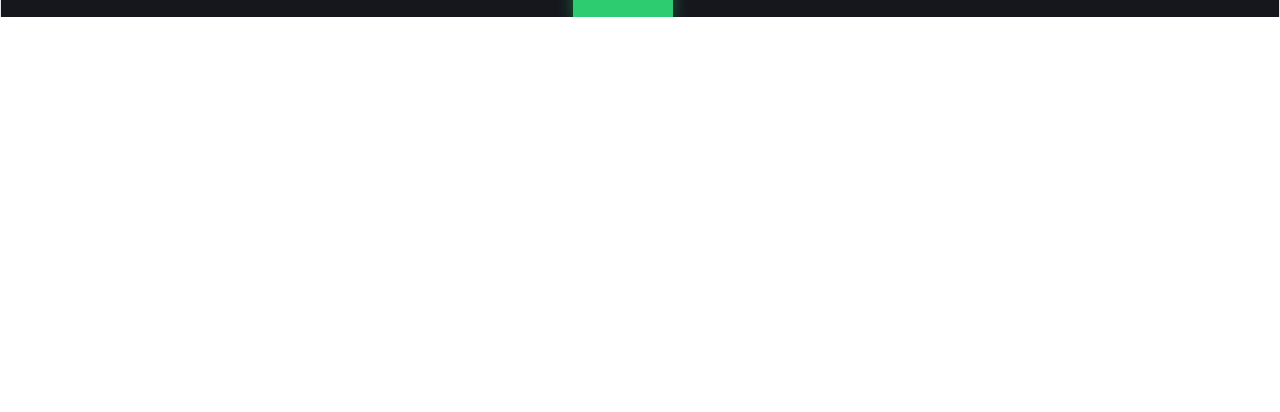
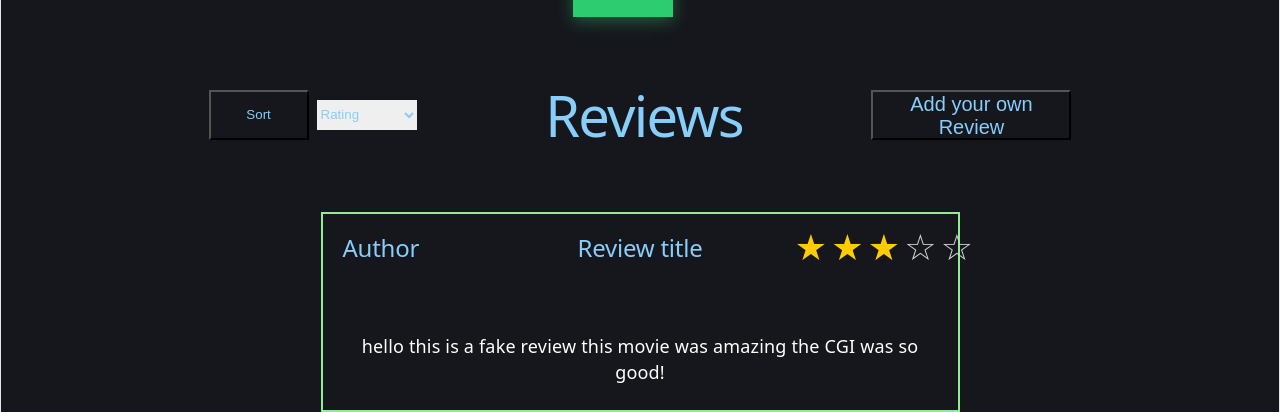
Before and after one commit to cfaguilera/CS312-FinalProject, a React (Vite) app in the folder cs312_final/frontend/: page / in a window 1280 px wide. Shown: the part 847-1259 px from the top of the page. Before the commit the page ends 864 px from the top, so only its background shows below. Built offline with nearby package versions, Linux system fonts and the light colour scheme.

Commit message:
Homepage finalized
The boomer streaming website homepage has been finalized. However it is still static

```diff
--- a/cs312_final/frontend/src/App.css
+++ b/cs312_final/frontend/src/App.css
@@ -272,7 +272,116 @@ body {
   transform: translateX(1px);
 }
 
+.reviewSection {
+  display: flex;
+  align-items: center;
+  max-width: 1200px;
+  margin: 0 auto;
+  padding: 0 40px;
+  box-sizing: border-box;
+  justify-content: space-evenly;
+}
+
+.reviewSort {
+  display: flex;
+  align-items: center;
+  gap: 8px;
+  flex-shrink: 0;
+}
+
+#sortButton {
+  width: 100px;
+  height: 50px;
+  color: lightskyblue;
+  background-color: transparent;
+}
+
+#listing {
+  width: 100px;
+  height: 30px;
+  color: lightskyblue;
+  border: none;
+}
+
+/* Review */
+#makeReview {
+  width: 200px;
+  height: 50px;
+  font-size: 20px;
+  color: lightskyblue;
+  background-color: transparent;
+}
+
+.reviews {
+  border: 2px solid lightgreen;
+  width: 50%;
+  margin: 0 auto;
+  box-sizing: border-box;
+  min-height: 200px;
+  padding: 20px;
+}
+
+#review {
+  display: flex;
+  flex-direction: column;
+  justify-content: space-between;
+  gap: 24px;
+  min-height: 156px;
+}
+
+#reviewTop {
+  display: grid;
+  grid-template-columns: minmax(0, 1fr) minmax(0, 2fr) minmax(0, 1fr);
+  align-items: start;
+  gap: 12px;
+  width: 100%;
+}
+
+#reviewAuthor {
+  grid-column: 1;
+  text-align: left;
+  margin: 0;
+  overflow-wrap: anywhere;
+}
+
+#reviewTitle {
+  grid-column: 2;
+  text-align: center;
+  margin: 0;
+  overflow-wrap: anywhere;
+}
+
+#reviewBottom {
+  text-align: center;
+  width: 100%;
+}
+
+
+#reviewPG {
+  text-align: center;
+  padding-bottom: 5px;
+}
+
+.reviewRating {
+  display: inline-flex;
+  gap: 4px;
+  font-size: 2rem;
+}
+
+.starFilled {
+  color: #fc0;
+}
+
+.starEmpty {
+  color: #d3d3d3
+}
+
+
 @media (max-width: 600px) {
+  .reviews {
+    width: calc(100% - 40px);
+  }
+
   .movieRow {
     flex-direction: column;
     align-items: center;
--- a/cs312_final/frontend/src/App.jsx
+++ b/cs312_final/frontend/src/App.jsx
@@ -36,6 +36,43 @@ function App() {
         </div>
         <br></br>
         <button className='playButton'></button>
+        <br/>
+        <br/>
+
+        <div className="reviewSection">
+          <div className="reviewSort">
+            <button id="sortButton">Sort</button>
+            <select name='sorting' id='listing' aria-label="Sort reviews by">
+              <option value="rating">Rating</option>
+              <option value="helpfulness">Likes</option>
+            </select>
+          </div>
+          <h1>Reviews</h1>
+          <button id='makeReview'>Add your own Review</button>
+        </div>
+        <br />
+        <br/>
+
+        <div className='reviews'>
+          <div id='review'>
+            <div id='reviewTop'>
+              <h2 id='reviewAuthor'>Author</h2>
+              <h2 id="reviewTitle">Review title</h2>
+              <div className='reviewRating'>
+                <span className='starFilled'>★</span>
+                <span className='starFilled'>★</span>
+                <span className='starFilled'>★</span>
+                <span className='starEmpty'>☆</span>
+                <span className='starEmpty'>☆</span>
+
+              </div>
+            </div>
+            <div id='reviewBottom'>
+              <p id='reviewPG'>hello this is a fake review this movie was amazing the CGI was so good!</p>
+            </div>
+          </div>
+        </div>
+
       </main>
     </>
   )
```
